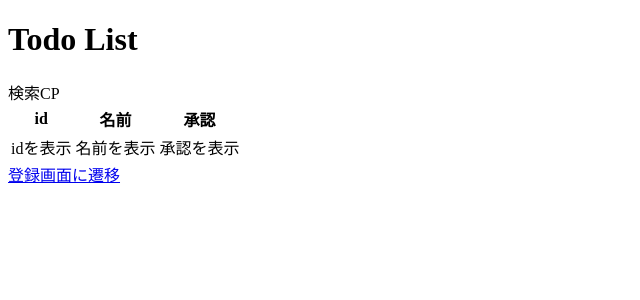
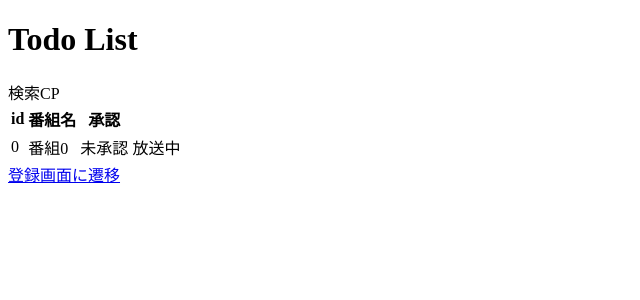
Before and after one commit to ishidakouki/-, a Next.js app in the folder React/Next/nextjs13/: page / in a window 1280 px wide. Shown: the top 300 px of the page, without its empty margins (0-640 px from the left). Built offline with nearby package versions, Linux system fonts and the light colour scheme.

Commit message:
Recoilと一覧CP作成

```diff
--- a/React/Next/nextjs13/app/component/index.tsx
+++ b/React/Next/nextjs13/app/component/index.tsx
@@ -1,18 +1,32 @@
+"use client";
+import { useRecoilState } from 'recoil'
+import { programState } from "../state/programState";
+import { getSituation } from "../component/index/getSituation"
 
 export default function create () {
+    //console.log(programState);
+    const [program, setProgram] = useRecoilState(programState)
 
+    console.log(program)
     return (
         <div>
             <table className="custom-table">
                 <thead>
-                    <th>id</th>
-                    <th>名前</th>
-                    <th>承認</th>
+                    <tr>
+                        <th>id</th>
+                        <th>番組名</th>
+                        <th>承認</th>
+                    </tr>
                 </thead>
                 <tbody>
-                    <td>idを表示</td>
-                    <td>名前を表示</td>
-                    <td>承認を表示</td>
+                    {program.map((program,index) => (
+                    <tr key={index}>
+                        <td>{program.id}</td>
+                        <td>{program.name}</td>
+                        <td>{program.approval ? "承認":"未承認" }</td>
+                        <td>{getSituation(program.situation)}</td>
+                    </tr>
+                    ))}
                 </tbody>
             </table>
         </div>
--- /dev/null
+++ b/React/Next/nextjs13/app/component/index/DispSituation.ts
@@ -0,0 +1,7 @@
+export const DispSituation = Object.freeze({
+    0: "放送中",
+    10: "放送予定",
+    20: "作成中",
+    30: "製作中",
+    default: ""
+})
--- /dev/null
+++ b/React/Next/nextjs13/app/component/index/getSituation.ts
@@ -0,0 +1,5 @@
+import {DispSituation} from "./DispSituation"
+
+export const getSituation = (situation:number) :string => {
+    return DispSituation[situation]
+}
--- a/React/Next/nextjs13/app/layout.tsx
+++ b/React/Next/nextjs13/app/layout.tsx
@@ -1,4 +1,5 @@
 "use client";
+import { RecoilRoot } from 'recoil';
 
 export default function RootLayout({
   children,
@@ -7,9 +8,11 @@ export default function RootLayout({
 }) {
 
   return (
-    <html lang="en">
-      <body>
-        <h1>Todo List</h1>{children}</body>
-    </html>
+    <RecoilRoot>
+      <html lang="en">
+        <body>
+            <h1>Todo List</h1>{children}</body>
+      </html>
+    </RecoilRoot>
   )
 }
--- /dev/null
+++ b/React/Next/nextjs13/app/program/program.ts
@@ -0,0 +1,6 @@
+export type Program = {
+    id: number;
+    name: string;
+    approval: boolean;
+    situation: number
+}
--- /dev/null
+++ b/React/Next/nextjs13/app/state/programState.ts
@@ -0,0 +1,13 @@
+import { atom } from 'recoil'
+import { Program } from '../program/program'
+
+//programの状態を管理する
+export const programState = atom<Program[]>({
+    key: "programState",
+    default: [{
+        id:0,
+        name: "番組0",
+        approval: false,
+        situation: 0
+    }]
+})
```
